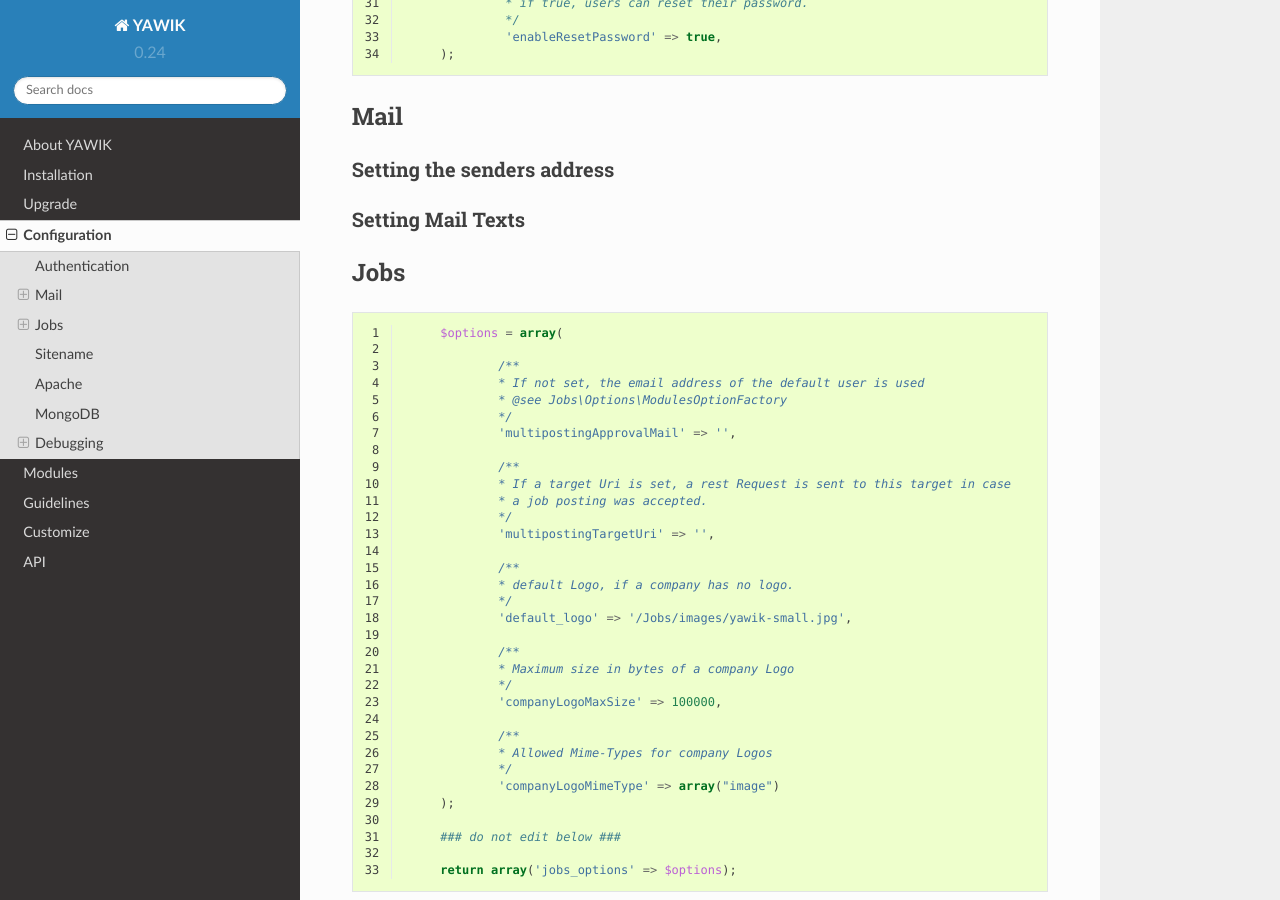
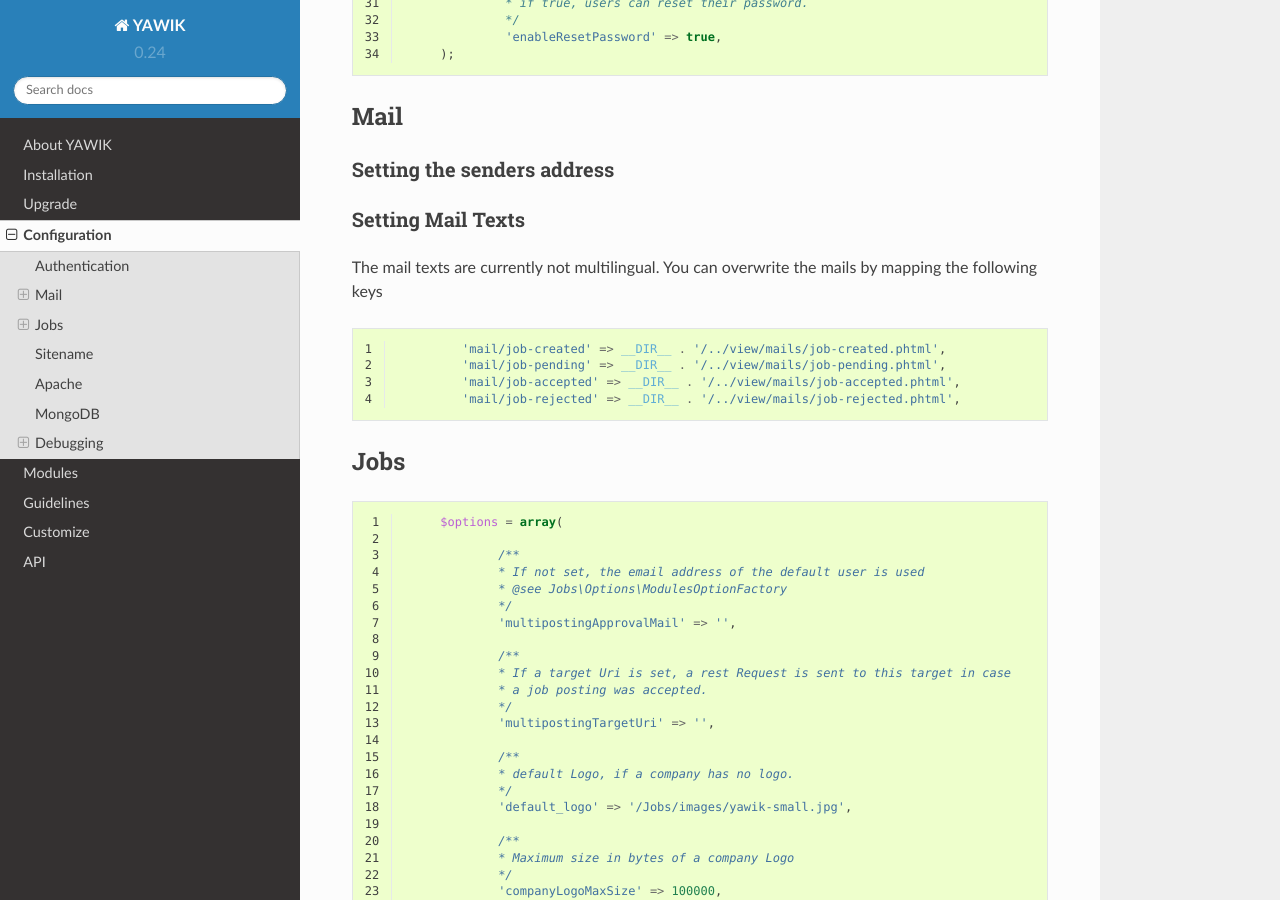
Before and after one commit to cross-solution/YawikDocs, a Sphinx documentation site: the page built from source/configuration.rst, in a window 1280 px wide and 900 px high, scrolled down 1969 px. Built offline with Sphinx 7.4.7 and the Read the Docs theme 2.0.0, drawn with Linux system fonts in a browser that asks for light colours; comment, search, counter and statistics services are not loaded.

```diff
--- a/source/configuration.rst
+++ b/source/configuration.rst
@@ -122,8 +122,20 @@ Mail
 Setting the senders address
 ^^^^^^^^^^^^^^^^^^^^^^^^^^^
 
+
+
 Setting Mail Texts
 ^^^^^^^^^^^^^^^^^^
+
+The mail texts are currently not multilingual. You can overwrite the mails by mapping the following keys
+
+.. code-block:: php
+   :linenos:
+
+            'mail/job-created' => __DIR__ . '/../view/mails/job-created.phtml',
+            'mail/job-pending' => __DIR__ . '/../view/mails/job-pending.phtml',
+            'mail/job-accepted' => __DIR__ . '/../view/mails/job-accepted.phtml',
+            'mail/job-rejected' => __DIR__ . '/../view/mails/job-rejected.phtml',
 
 
 Jobs
```
Also changed, not shown: source/modules/applications/index.rst (+44 -0 lines).
